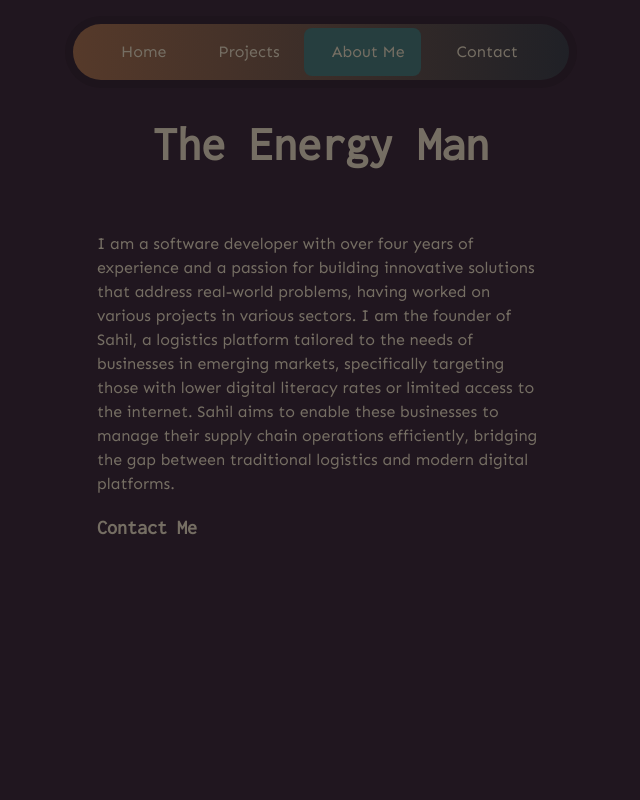
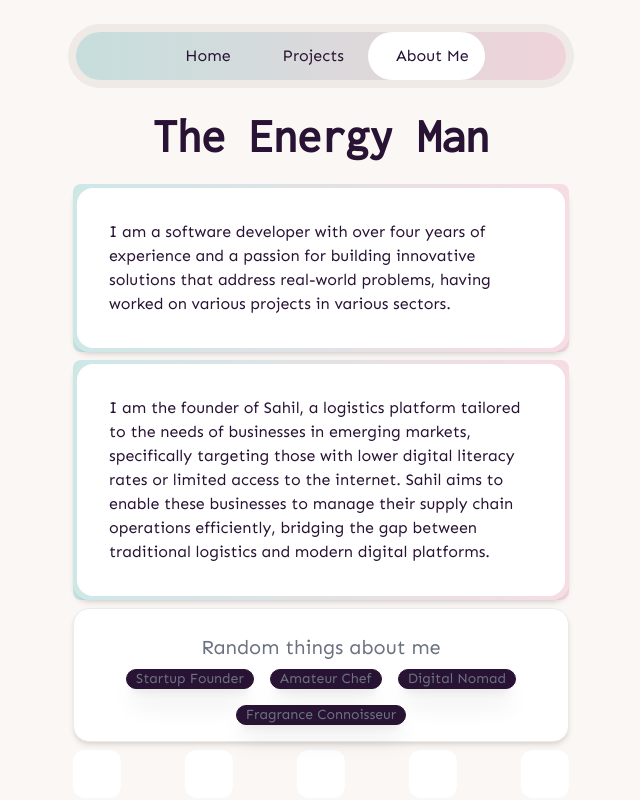
Before and after one commit to Emmanuel-Melon/eman-website, a SvelteKit app: page /about in a window 1280 px wide. Shown: the top 800 px of the page, without its empty margins (319-959 px from the left). Built offline with nearby package versions, Linux system fonts and the light colour scheme.

Commit message:
feat: update navbar

```diff
--- /dev/null
+++ b/src/components/Card.svelte
@@ -0,0 +1,14 @@
+<script lang="ts">
+
+</script>
+
+<div class="card w-full h-fit shadow-md relative p-1">
+    <div
+        class="absolute inset-0 bg-gradient-to-r from-primary to-secondary opacity-30 rounded-lg"
+    />
+    <div class="card bg-white relative z-10">
+        <div class="card-body">
+            <slot />
+        </div>
+    </div>
+</div>
--- a/src/components/Experience.svelte
+++ b/src/components/Experience.svelte
@@ -163,7 +163,7 @@
 
 
 <SectionWrapper bg="gray-100">
-	<div  class="space-y-4 mx-auto">
+	<div  class="space-y-2 mx-auto">
 		<div class="text-center">
 			<div class="text-gray-500">
 				<iconify-icon icon="ri:bard-line" height="40" width="40" />
@@ -171,7 +171,6 @@
 			</div>
 			<h3 class="text-xl">Places I've worked at</h3>
 		</div>
-
 		<div class="flex flex-wrap gap-4 p-2 sm:p-0">
 			{#each experiences as experience}
 				<ExperienceCard {experience} />
--- a/src/components/Header.svelte
+++ b/src/components/Header.svelte
@@ -22,12 +22,6 @@
 			href: '/about',
 			title: 'About Me',
 			icon: 'ri:account-pin-circle-line'
-		},
-		{
-			id: 4,
-			href: '/contact',
-			title: 'Contact',
-			icon: 'ri:phone-line'
 		}
 	];
 
@@ -39,20 +33,20 @@
 	$: activeUrl = $page.url.pathname;
 </script>
 
-<header class="w-full sm:w-4/5 md:w-3/4 lg:w-2/3 xl:w-2/5 mx-auto px-4 my-4 relative p-1 {isMenuOpen ? 'bg-base-200' : 'bg-base-200 rounded-full'}">
-	<div class="absolute inset-2 bg-gradient-to-r from-primary to-secondary opacity-30 rounded-full transition-opacity duration-300 {isMenuOpen || wasMenuOpen ? 'opacity-0' : 'opacity-30'}"></div>
+<div class="w-full sm:w-4/5 md:w-3/4 lg:w-2/3 xl:w-2/5 mx-auto px-4 my-4 relative {isMenuOpen ? 'bg-base-200' : 'bg-base-200 rounded-full'}">
+	<div class="absolute inset-2 bg-gradient-to-r from-primary to-secondary opacity-30 {isMenuOpen ? '' : 'rounded-full'} transition-opacity duration-300 {isMenuOpen || wasMenuOpen ? 'opacity-0' : 'opacity-30'}"></div>
 	<div class="{isMenuOpen ? '' : 'relative z-10 rounded-full'}">
 		<nav class="navbar items-center justify-between">
 			<div class="flex-1 md:hidden">
 				<a href="/" class="text-xl font-bold">Eman</a>
 			</div>
-			<div class="flex-none hidden md:block">
+			<div class="flex-none hidden md:block mx-auto">
 				<ul class="menu menu-sm menu-horizontal px-1 gap-2">
 					{#each links as { icon, title, href }}
 						<li>
 							<a
 								{href}
-								class="{activeUrl === href ? 'bg-secondary' : 'bg-transparent'} transition-all duration-300 ease-in-out transform hover:scale-105 active:scale-95"
+								class="{activeUrl === href ? 'bg-white' : 'bg-transparent'} transition-all duration-300 ease-in-out transform hover:scale-105 active:scale-95"
 								on:click={() => {
 									if (activeUrl !== href) {
 										const oldActive = document.querySelector('.bg-secondary');
@@ -81,10 +75,10 @@
 			<div class="md:hidden">
 				<ul class="menu w-full">
 					{#each links as { icon, title, href }}
-						<li><a class="text-gray-500 {activeUrl === href ? 'bg-secondary rounded-full' : ''}" class:active={activeUrl === href} {href} on:click={toggleMenu}><iconify-icon {icon} />{title}</a></li>
-						{/each}
+						<li><a class="text-gray-500 rounded-full {activeUrl === href ? 'bg-white' : ''}" class:active={activeUrl === href} {href} on:click={toggleMenu}><iconify-icon {icon} />{title}</a></li>
+					{/each}
 				</ul>
 			</div>
 		{/if}
 	</div>
-</header>
+</div>
--- a/src/components/Hero.svelte
+++ b/src/components/Hero.svelte
@@ -1,44 +1,6 @@
 <script>
-	import SectionWrapper from './SectionWrapper.svelte';
-	import { customGradient } from './utils/ui';
 	import 'iconify-icon';
-	const links = [
-		{
-			icon: 'ri:linkedin-box-line',
-			path: 'https://www.linkedin.com/in/emmanuel-gatwech/',
-			title: 'LinkedIn'
-		},
-		{
-			icon: 'ri:github-line',
-			path: 'https://github.com/Emmanuel-Melon',
-			title: 'GitHub'
-		},
-		{
-			icon: 'fa6-brands:hashnode',
-			path: 'https://eman.hashnode.dev/',
-			title: 'Hashnode'
-		},
-		{
-			icon: 'ri:stack-overflow-line',
-			path: 'https://stackoverflow.com/users/6583352/emmanuel-gabriel',
-			title: 'Stack Overflow'
-		}
-	];
-
-	const interests = [
-		{
-			name: 'Open Source',
-			icon: 'ri:open-source-line'
-		},
-		{
-			name: 'Technical Writing',
-			icon: 'ri:article-line'
-		},
-		{
-			name: 'Mentoring',
-			icon: 'ri:graduation-cap-line'
-		}
-	];
+	import Card from './Card.svelte';
 </script>
 
 <div class="hero">
@@ -46,7 +8,7 @@
 		<div class="grow flex flex-col lg:flex-row gap-4 p-2 lg:p-8 mx-auto">
 			<div class="card w-full lg:w-96 h-fit shadow-md relative p-1">
 				<div class="absolute inset-0 bg-gradient-to-r from-primary to-secondary opacity-30 rounded-lg"></div>
-				<div class="card bg-base-200 relative z-10">
+				<div class="card bg-white relative z-10">
 					<div class="card-body">
 						<div class="avatar">
 							<div class="w-24 rounded-full ring ring-secondary ring-offset-base-100 ring-offset-2">
@@ -63,7 +25,7 @@
 				</div>
 			</div>
 			<div class="space-y-4 w-full lg:w-80">
-				<div class="card shadow-md card-bordered bg-base-200">
+				<div class="card shadow-md card-bordered bg-white">
 					<div class="card-body">
 						<p class="text-lg lg:text-xl text-gray-500">What I do?</p>
 						<div class="flex items-center justify-between">
@@ -75,23 +37,23 @@
 					</div>
 				</div>
 				<div class="flex flex-wrap gap-2 lg:gap-4 items-center justify-center lg:justify-between">
-					<a target="_blank" aria-label="Emmanuel Gatwech on Twitter" href="https://twitter.com/JunubiMan" class="btn btn-ghost btn-squared rounded-xl bg-base-200 w-10 h-10 lg:w-12 lg:h-12 p-2 lg:p-3">
+					<a target="_blank" aria-label="Emmanuel Gatwech on Twitter" href="https://twitter.com/JunubiMan" class="btn btn-ghost btn-squared rounded-xl bg-white w-10 h-10 lg:w-12 lg:h-12 p-2 lg:p-3">
 						<iconify-icon icon="ri:twitter-line" />
 					</a>
-					<a target="_blank" aria-label="Emmanuel Gatwech on LinkedIn" href="https://www.linkedin.com/in/emmanuel-gatwech/" class="btn btn-ghost btn-squared rounded-xl bg-base-200 w-10 h-10 lg:w-12 lg:h-12 p-2 lg:p-3">
+					<a target="_blank" aria-label="Emmanuel Gatwech on LinkedIn" href="https://www.linkedin.com/in/emmanuel-gatwech/" class="btn btn-ghost btn-squared rounded-xl bg-white w-10 h-10 lg:w-12 lg:h-12 p-2 lg:p-3">
 						<iconify-icon icon="ri:linkedin-line" />
 					</a>
-					<a target="_blank" aria-label="Emmanuel Gatwech on GitHub" href="https://github.com/Emmanuel-Melon" class="btn btn-ghost btn-squared rounded-xl bg-base-200 w-10 h-10 lg:w-12 lg:h-12 p-2 lg:p-3">
+					<a target="_blank" aria-label="Emmanuel Gatwech on GitHub" href="https://github.com/Emmanuel-Melon" class="btn btn-ghost btn-squared rounded-xl bg-white w-10 h-10 lg:w-12 lg:h-12 p-2 lg:p-3">
 						<iconify-icon icon="ri:github-line" />
 					</a>
-					<a target="_blank" aria-label="Emmanuel Gatwech on Instagram" href="https://www.instagram.com/junubiman/" class="btn btn-ghost btn-squared rounded-xl bg-base-200 w-10 h-10 lg:w-12 lg:h-12 p-2 lg:p-3">
+					<a target="_blank" aria-label="Emmanuel Gatwech on Instagram" href="https://www.instagram.com/junubiman/" class="btn btn-ghost btn-squared rounded-xl bg-white w-10 h-10 lg:w-12 lg:h-12 p-2 lg:p-3">
 						<iconify-icon icon="ri:instagram-line" />
 					</a>
-					<a target="_blank" aria-label="Emmanuel Gatwech's Blog on Hashnde" href="https://eman.hashnode.dev/" class="btn btn-ghost btn-squared rounded-xl bg-base-200 w-10 h-10 lg:w-12 lg:h-12 p-2 lg:p-3">
+					<a target="_blank" aria-label="Emmanuel Gatwech's Blog on Hashnde" href="https://eman.hashnode.dev/" class="btn btn-ghost btn-squared rounded-xl bg-white w-10 h-10 lg:w-12 lg:h-12 p-2 lg:p-3">
 						<iconify-icon icon="ri:quill-pen-line" />
 					</a>
 				</div>
-				<div class="card shadow-md card-bordered bg-base-200">
+				<div class="card shadow-md card-bordered bg-white">
 					<div class="card-body">
 						<div class="flex items-center justify-between">
 							<div>
@@ -105,21 +67,6 @@
 					</div>
 				</div>
 			</div>
-			<div class="card shadow-md card-bordered w-full lg:w-80 bg-base-200">
-				<div class="card-body">
-					<div class="text-center text-gray-500">
-						<iconify-icon icon="ri:chat-1-line" height="30" width="30" class="lg:h-10 lg:w-10 mx-auto" />
-						<p class="text-lg lg:text-xl text-gray-500 mt-2">Random things about me</p>
-					</div>
-
-					<div class="flex gap-2 lg:gap-4 flex-wrap justify-center">
-						<div class="badge badge-sm sm:badge-md text-gray-500 shadow-xl">Startup Founder</div>
-						<div class="badge badge-sm sm:badge-md text-gray-500 shadow-xl">Amateur Chef</div>
-						<div class="badge badge-sm sm:badge-md text-gray-500 shadow-xl">Digital Nomad</div>
-						<div class="badge badge-sm sm:badge-md text-gray-500 shadow-xl">Fragrance Connoisseur</div>
-					</div>
-				</div>
-			</div>
 		</div>
 	</div>
 </div>
--- a/src/components/Projects/ProjectsList.svelte
+++ b/src/components/Projects/ProjectsList.svelte
@@ -44,7 +44,7 @@
 </script>
 
 <SectionWrapper>
-    <div class="flex flex-col space-y-4">
+    <div class="flex flex-col space-y-2 w-full">
         {#each projects as project}
             <div class="w-full p-2">
                 <ProjectOverview {project} />
--- a/src/routes/+layout.svelte
+++ b/src/routes/+layout.svelte
@@ -3,6 +3,8 @@
 	import '../app.css';
 	import Footer from '../components/Footer.svelte';
 	import Header from '../components/Header.svelte';
+
+	// apply to header: fixed top-0 left-0 right-0 z-50
 </script>
 
 <svelte:head>
@@ -12,7 +14,7 @@
 		content="Hi, my name is Emmanuel Gatwech and I am a software developer from South Sudan. I have over four years of experience and a passion for building innovative solutions that address real-world problems."
 	/>
 </svelte:head>
-<header>
+<header class="p-2">
 	<Header />
 </header>
 <main class="flex flex-col items-center justify-center">
--- a/src/routes/about/+page.svelte
+++ b/src/routes/about/+page.svelte
@@ -1,36 +1,66 @@
 <script>
 	import 'iconify-icon';
 	import SectionWrapper from '../../components/SectionWrapper.svelte';
-	import { customGradient } from '../../components/utils/ui';
-	import Journey from '../../components/Journey.svelte';
+	import Card from '../../components/Card.svelte';
 </script>
 
-<div class="text-center space-y-4 p-4 mb-4">
-	<h1 class={`text-3xl md:text-4xl lg:text-5xl font-bold mx-auto`}>The Energy Man</h1>
+<div class="text-center space-y-4 mx-auto mb-4">
+	<div class="text-center">
+		<div class="text-gray-500">
+			<iconify-icon icon="ri:apps-2-add-line" height="40" width="40" />
+		</div>
+		<h1 class={`text-3xl md:text-4xl lg:text-5xl font-bold mx-auto`}>The Energy Man</h1>
+	</div>
 </div>
 <SectionWrapper>
-	<div class="space-y-4 grow p-8">
-		<div class="flex flex-col md:flex-row gap-2">
-			<p class="text-sm md:text-base">I am a software developer with over four years of experience and a passion for building innovative solutions that address real-world problems, having worked on various projects in various sectors. I am the founder of Sahil, a logistics platform tailored to the needs of businesses in emerging markets, specifically targeting those with lower digital literacy rates or limited access to the internet. Sahil aims to enable these businesses to manage their supply chain operations efficiently, bridging the gap between traditional logistics and modern digital platforms.</p>
-		</div>
-		<div class="flex flex-col sm:flex-row gap-4 sm:gap-8 items-center">
-			<div>
-				<h3 class="text-lg md:text-xl font-semibold">Contact Me</h3>
-			</div>
-			<div class="flex gap-2 sm:gap-4">
-				<button class="btn btn-xs sm:btn-sm btn-square btn-ghost shadow-xl-sm">
-					<iconify-icon icon="ri:linkedin-box-line" height="16" width="16" class="sm:h-5 sm:w-5"/>
-				</button>
-				<button class="btn btn-xs sm:btn-sm btn-square btn-ghost shadow-xl-sm">
-					<iconify-icon icon="ri:twitter-x-line" height="16" width="16" class="sm:h-5 sm:w-5" />
-				</button>
-				<button class="btn btn-xs sm:btn-sm btn-square btn-ghost shadow-xl-sm">
-					<iconify-icon icon="ri:github-line" height="16" width="16" class="sm:h-5 sm:w-5" />
-				</button>
-				<button class="btn btn-xs sm:btn-sm btn-square btn-ghost shadow-xl-sm">
-					<iconify-icon icon="fa6-brands:hashnode" height="16" width="16" class="sm:h-5 sm:w-5" />
-				</button>
+	<div class="space-y-2 grow p-2">
+		<Card>
+			<p class="text-sm md:text-base">
+				I am a software developer with over four years of experience and a passion for building
+				innovative solutions that address real-world problems, having worked on various projects
+				in various sectors.
+			</p>
+		</Card>
+		<Card>
+			<p>
+				I am the founder of Sahil, a logistics platform tailored to the needs of businesses in
+				emerging markets, specifically targeting those with lower digital literacy rates or
+				limited access to the internet. Sahil aims to enable these businesses to manage their
+				supply chain operations efficiently, bridging the gap between traditional logistics
+				and modern digital platforms.
+			</p>
+		</Card>
+		<div class="card card-compact shadow-md card-bordered w-full bg-white">
+			<div class="card-body">
+				<div class="text-center text-gray-500">
+					<iconify-icon icon="ri:chat-1-line" height="30" width="30" class="lg:h-10 lg:w-10 mx-auto" />
+					<p class="text-lg lg:text-xl text-gray-500 mt-2">Random things about me</p>
+				</div>
+
+				<div class="flex gap-2 lg:gap-4 flex-wrap justify-center">
+					<div class="badge badge-sm sm:badge-md text-gray-500 shadow-xl">Startup Founder</div>
+					<div class="badge badge-sm sm:badge-md text-gray-500 shadow-xl">Amateur Chef</div>
+					<div class="badge badge-sm sm:badge-md text-gray-500 shadow-xl">Digital Nomad</div>
+					<div class="badge badge-sm sm:badge-md text-gray-500 shadow-xl">Fragrance Connoisseur</div>
+				</div>
 			</div>
 		</div>
-	</div>
-</SectionWrapper>
+		<div class="flex flex-wrap gap-2 mt-4 lg:gap-4 items-center justify-center lg:justify-between">
+			<a target="_blank" aria-label="Emmanuel Gatwech on Twitter" href="https://twitter.com/JunubiMan" class="btn btn-ghost btn-squared rounded-xl bg-white w-10 h-10 lg:w-12 lg:h-12 p-2 lg:p-3">
+				<iconify-icon icon="ri:twitter-line" />
+			</a>
+			<a target="_blank" aria-label="Emmanuel Gatwech on LinkedIn" href="https://www.linkedin.com/in/emmanuel-gatwech/" class="btn btn-ghost btn-squared rounded-xl bg-white w-10 h-10 lg:w-12 lg:h-12 p-2 lg:p-3">
+				<iconify-icon icon="ri:linkedin-line" />
+			</a>
+			<a target="_blank" aria-label="Emmanuel Gatwech on GitHub" href="https://github.com/Emmanuel-Melon" class="btn btn-ghost btn-squared rounded-xl bg-white w-10 h-10 lg:w-12 lg:h-12 p-2 lg:p-3">
+				<iconify-icon icon="ri:github-line" />
+			</a>
+			<a target="_blank" aria-label="Emmanuel Gatwech on Instagram" href="https://www.instagram.com/junubiman/" class="btn btn-ghost btn-squared rounded-xl bg-white w-10 h-10 lg:w-12 lg:h-12 p-2 lg:p-3">
+				<iconify-icon icon="ri:instagram-line" />
+			</a>
+			<a target="_blank" aria-label="Emmanuel Gatwech's Blog on Hashnde" href="https://eman.hashnode.dev/" class="btn btn-ghost btn-squared rounded-xl bg-white w-10 h-10 lg:w-12 lg:h-12 p-2 lg:p-3">
+				<iconify-icon icon="ri:quill-pen-line" />
+			</a>
+		</div>
+	</div></SectionWrapper
+>
--- a/src/routes/portfolio/+page.svelte
+++ b/src/routes/portfolio/+page.svelte
@@ -5,14 +5,12 @@
 </script>
 
 
-<div class="text-center space-y-4  w-2/5 p-4 mx-auto">
+<div class="text-center space-y-4 mx-auto mb-4">
 	<div class="text-center">
 		<div class="text-gray-500">
 			<iconify-icon icon="ri:apps-2-add-line" height="40" width="40" />
-			<p>Experience Section</p>
 		</div>
-		<h1 class={`text-2xl font-bold`}>Stuff I've built</h1>
+		<h1 class={`text-3xl md:text-4xl lg:text-5xl font-bold mx-auto`}>Stuff I've built</h1>
 	</div>
-
 </div>
 <ProjectsList />
--- a/tailwind.config.js
+++ b/tailwind.config.js
@@ -9,7 +9,7 @@ module.exports = {
 		  },
 	},
 	daisyui: {
-		themes: ['coffee']
+		themes: ['cupcake']
 	},
 	plugins: [require('daisyui'), require('@tailwindcss/typography')]
 };
```
Also changed, not shown: src/components/ExperienceCard.svelte (+4 -7 lines), src/components/Projects/ProjectOverview.svelte (+4 -9 lines).
